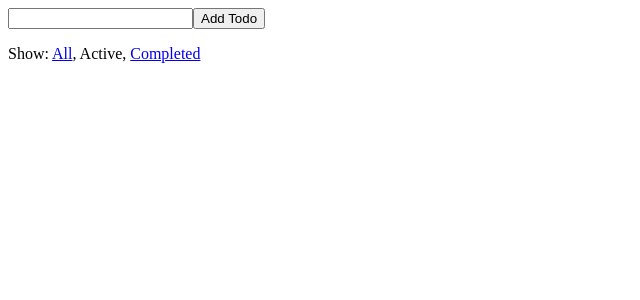
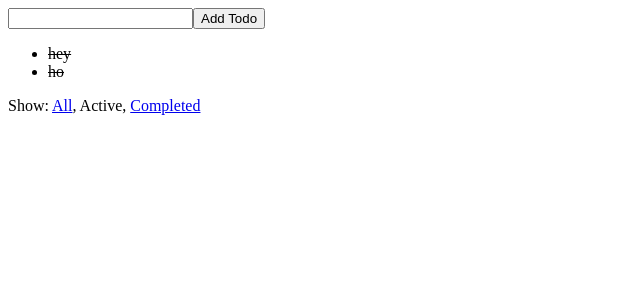
Before and after one commit to jtxyz/gswr, a React (Create React App) app: page /active in a window 1280 px wide. Shown: the top 300 px of the page, without its empty margins (0-640 px from the left). Built offline with nearby package versions, Linux system fonts and the light colour scheme.

Commit message:
use standard middleware, handle responses from api

```diff
--- a/package.json
+++ b/package.json
@@ -12,6 +12,8 @@
     "react-router-dom": "^4.2.2",
     "react-scripts": "1.1.4",
     "redux": "~3.7.2",
+    "redux-logger": "^3.0.6",
+    "redux-promise": "^0.5.3",
     "uuid": "~3.2.1"
   },
   "scripts": {
--- a/src/api/index.js
+++ b/src/api/index.js
@@ -15,7 +15,7 @@ const fakeDatabase = {
     {
       id: uuidv4(),
       text: 'let’s go',
-      completed: true
+      completed: false
     }
   ]
 }
--- a/src/configureStore.js
+++ b/src/configureStore.js
@@ -1,47 +1,16 @@
-import { createStore } from 'redux'
+import { createStore, applyMiddleware } from 'redux'
 import { todoApp } from './reducers'
-
-const wrapDispatchWithMiddlewares = (store, middlewares) => {
-  middlewares
-    .slice()
-    .reverse()
-    .forEach(middleware => {
-      store.dispatch = middleware(store)(store.dispatch)
-    })
-}
-
-const logger = store => next => {
-  if (!console.group) {
-    return next
-  }
-  return action => {
-    console.group(action.type)
-    console.log('%c prev state', 'color: gray', store.getState())
-    console.log('%c action', 'color: blue', action)
-    const returnValue = next(action)
-    console.log('%c new state', 'color: green', store.getState())
-    console.groupEnd()
-    return returnValue
-  }
-}
-const promise = store => next => action => {
-  if (typeof action.then === 'function') {
-    return action.then(next)
-  }
-  return next(action)
-}
+import promise from 'redux-promise'
+import logger from 'redux-logger'
 
 const configureStore = () => {
-  const store = createStore(todoApp)
   const middlewares = [promise]
 
   if (process.env.NODE_ENV !== 'production') {
     middlewares.push(logger)
   }
 
-  wrapDispatchWithMiddlewares(store, middlewares)
-
-  return store
+  return createStore(todoApp, applyMiddleware(...middlewares))
 }
 
 export default configureStore
--- a/src/reducers/todos.js
+++ b/src/reducers/todos.js
@@ -1,46 +1,66 @@
 import { combineReducers } from 'redux'
-import todo from './todo'
 
 const byId = (state = {}, action) => {
   switch (action.type) {
-    case 'ADD_TODO':
-    case 'TOGGLE_TODO':
-      return {
-        ...state,
-        [action.id]: todo(state[action.id], action)
-      }
+    case 'RECEIVE_TODOS':
+      const nextState = { ...state }
+      action.response.forEach(todo => {
+        nextState[todo.id] = todo
+      })
+      return nextState
+
     default:
       return state
   }
 }
 
 const allIds = (state = [], action) => {
+  if (action.filter !== 'all') {
+    return state
+  }
   switch (action.type) {
-    case 'ADD_TODO':
-      return [...state, action.id]
+    case 'RECEIVE_TODOS':
+      return action.response.map(todo => todo.id)
     default:
       return state
   }
 }
 
+const activeIds = (state = [], action) => {
+  if (action.filter !== 'active') {
+    return state
+  }
+  switch (action.type) {
+    case 'RECEIVE_TODOS':
+      return action.response.map(todo => todo.id)
+    default:
+      return state
+  }
+}
+
+const completedIds = (state = [], action) => {
+  if (action.filter !== 'completed') {
+    return state
+  }
+  switch (action.type) {
+    case 'RECEIVE_TODOS':
+      return action.response.map(todo => todo.id)
+    default:
+      return state
+  }
+}
+
+const idsByFilter = combineReducers({
+  all: allIds,
+  active: activeIds,
+  completed: completedIds
+})
+
 const todos = combineReducers({
   byId,
-  allIds
+  idsByFilter
 })
 export default todos
 
-const getAllTodos = state => state.allIds.map(id => state.byId[id])
-export const getVisibleTodos = (state, filter) => {
-  const allTodos = getAllTodos(state)
-
-  switch (filter) {
-    case 'all':
-      return allTodos
-    case 'completed':
-      return allTodos.filter(todo => !todo.completed)
-    case 'active':
-      return allTodos.filter(todo => todo.completed)
-    default:
-      return todos
-  }
-}
+export const getVisibleTodos = (state, filter) =>
+  state.idsByFilter[filter].map(id => state.byId[id])
```
Also changed, not shown: 1 other file (tests, documents, lock files or other folders).
